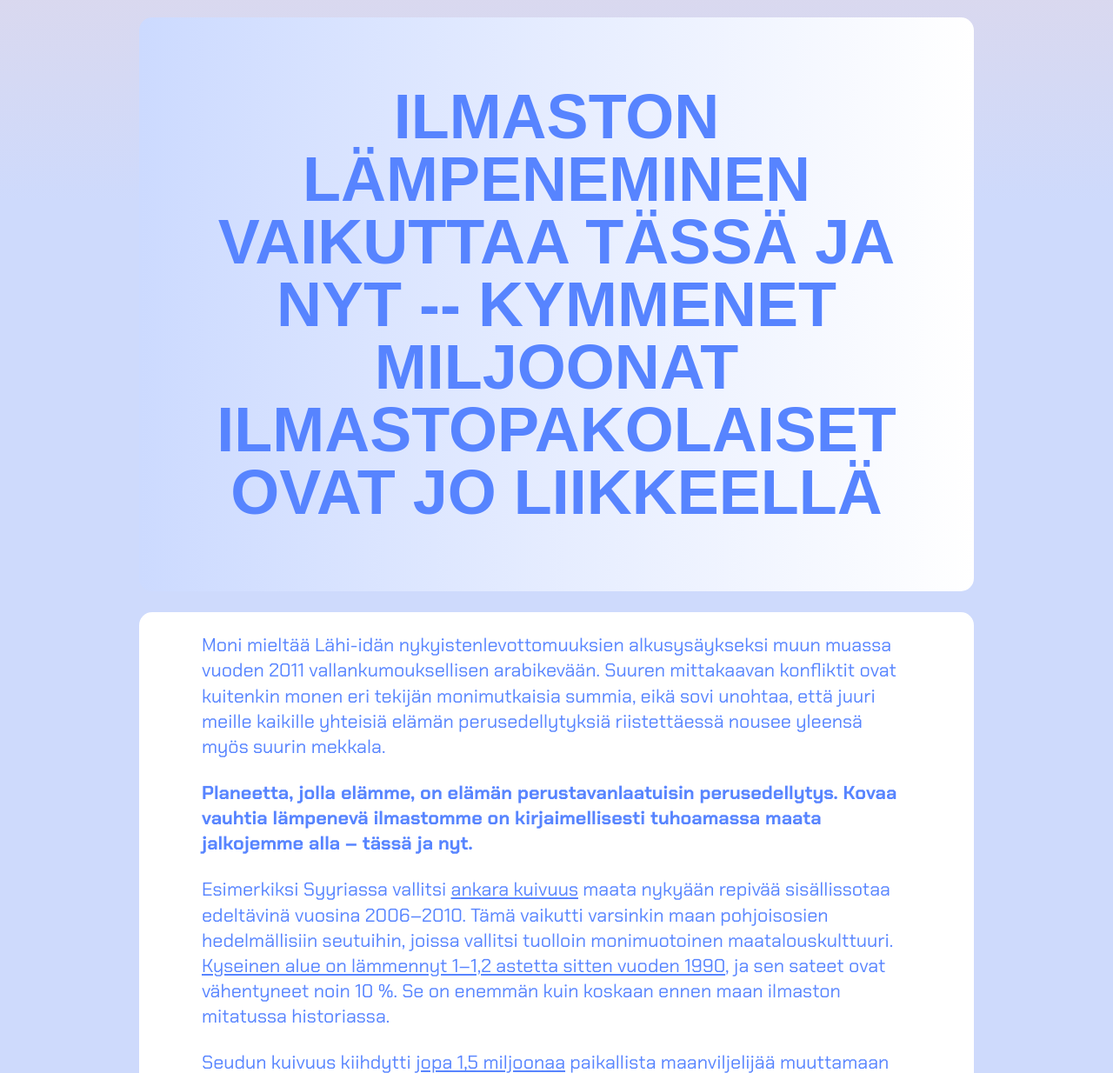
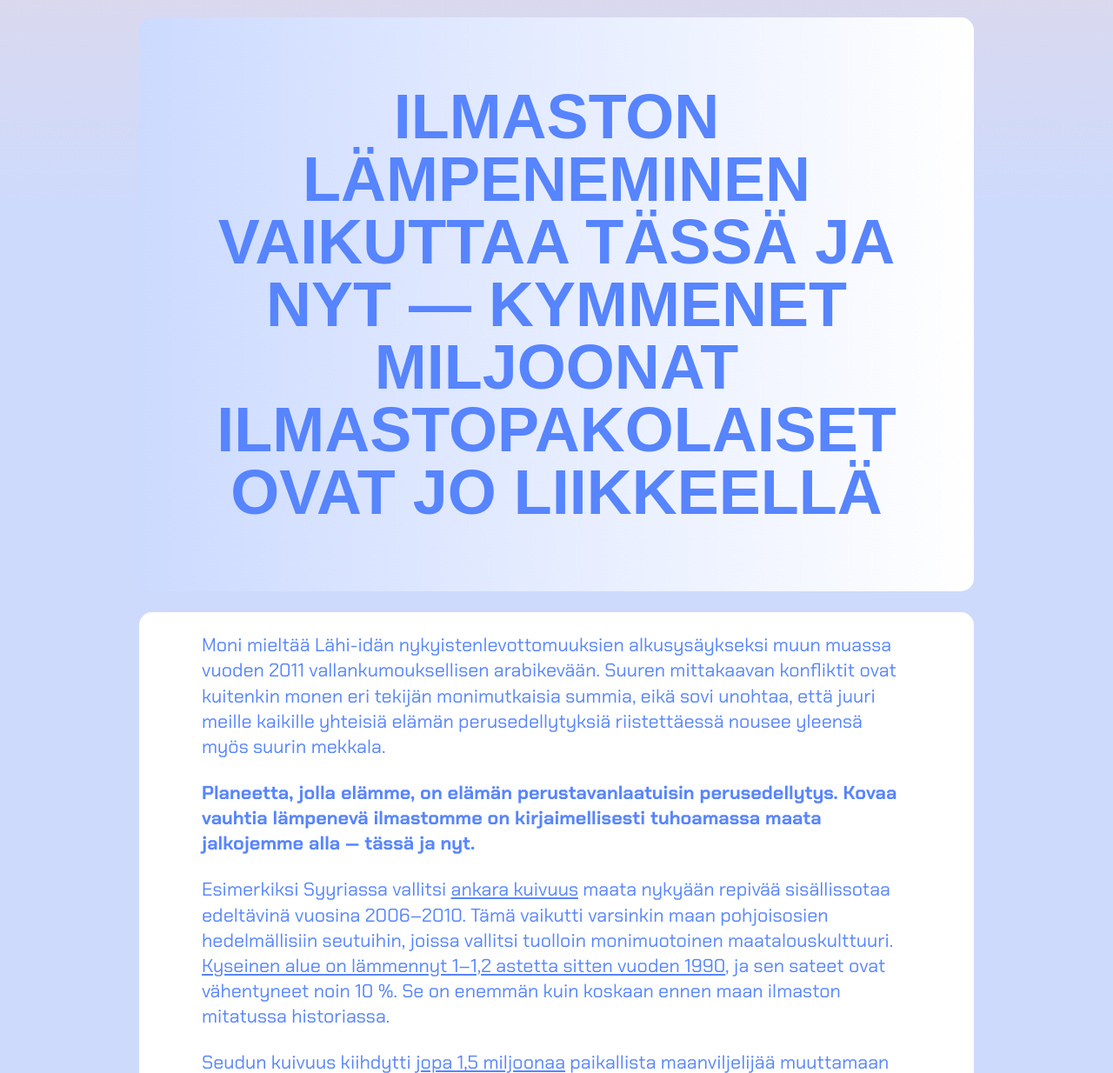
Before and after one commit to ilmastoveivi/ilmastoveivi.github.io, a Jekyll site: the page built from _posts/2019-03-29-ilmastopakolaiset.md, in a window 1280 px wide and 1400 px high, scrolled down 451 px, cut to the strip 166-1400 px from the top of the window. Shown: the whole strip at 87% size. Built offline with Jekyll 4.4.1, drawn with Linux system fonts in a browser that asks for light colours; nearby versions of some CDN libraries; some web fonts are replaced.

Commit message:
replaced hyphens with em dashes

```diff
--- a/_posts/2019-03-29-ilmastopakolaiset.md
+++ b/_posts/2019-03-29-ilmastopakolaiset.md
@@ -1,6 +1,6 @@
 ---
 layout: post
-title:  Ilmaston lämpeneminen vaikuttaa tässä ja nyt -- kymmenet miljoonat ilmastopakolaiset ovat jo liikkeellä
+title:  Ilmaston lämpeneminen vaikuttaa tässä ja nyt — kymmenet miljoonat ilmastopakolaiset ovat jo liikkeellä
 lang: fi
 description: Ilmastonmuutoksen tuomat haasteet eivät ole kaukaisen tulevaisuuden epämääräisiä ongelmia, vaan ne vaikuttavat jo -- tässä ja nyt. Kymmenet miljoonat ihmiset ovat jo joutuneet jättämään kotiseutunsa ilmaston lämpenemisen mukanaan tuomion luonnonmullistusten takia, ja heidän määränsä tulee vain lisääntymään tulevina vuosikymmeninä.
 og_type: article
@@ -12,7 +12,7 @@ banner-url: "/img/blog-banners/water.jpg"
 
 Moni mieltää Lähi-idän nykyistenlevottomuuksien alkusysäykseksi muun muassa vuoden 2011 vallankumouksellisen arabikevään. Suuren mittakaavan konfliktit ovat kuitenkin monen eri tekijän monimutkaisia summia, eikä sovi unohtaa, että juuri meille kaikille yhteisiä elämän perusedellytyksiä riistettäessä nousee yleensä myös suurin mekkala.
 
-**Planeetta, jolla elämme, on elämän perustavanlaatuisin perusedellytys. Kovaa vauhtia lämpenevä ilmastomme on kirjaimellisesti tuhoamassa maata jalkojemme alla -- tässä ja nyt.**
+**Planeetta, jolla elämme, on elämän perustavanlaatuisin perusedellytys. Kovaa vauhtia lämpenevä ilmastomme on kirjaimellisesti tuhoamassa maata jalkojemme alla — tässä ja nyt.**
 
 Esimerkiksi Syyriassa vallitsi [ankara kuivuus](https://www.maailma.net/uutiset/tutkimus-ilmastonmuutos-vaikutti-syyrian-sisallissodan-syttymiseen) maata nykyään repivää sisällissotaa edeltävinä vuosina 2006--2010. Tämä vaikutti varsinkin maan pohjoisosien hedelmällisiin seutuihin, joissa vallitsi tuolloin monimuotoinen maatalouskulttuuri. [Kyseinen alue on lämmennyt 1--1,2 astetta sitten vuoden 1990](https://www.pnas.org/content/early/2015/02/23/1421533112), ja sen sateet ovat vähentyneet noin 10 %. Se on enemmän kuin koskaan ennen maan ilmaston mitatussa historiassa.
 
```
